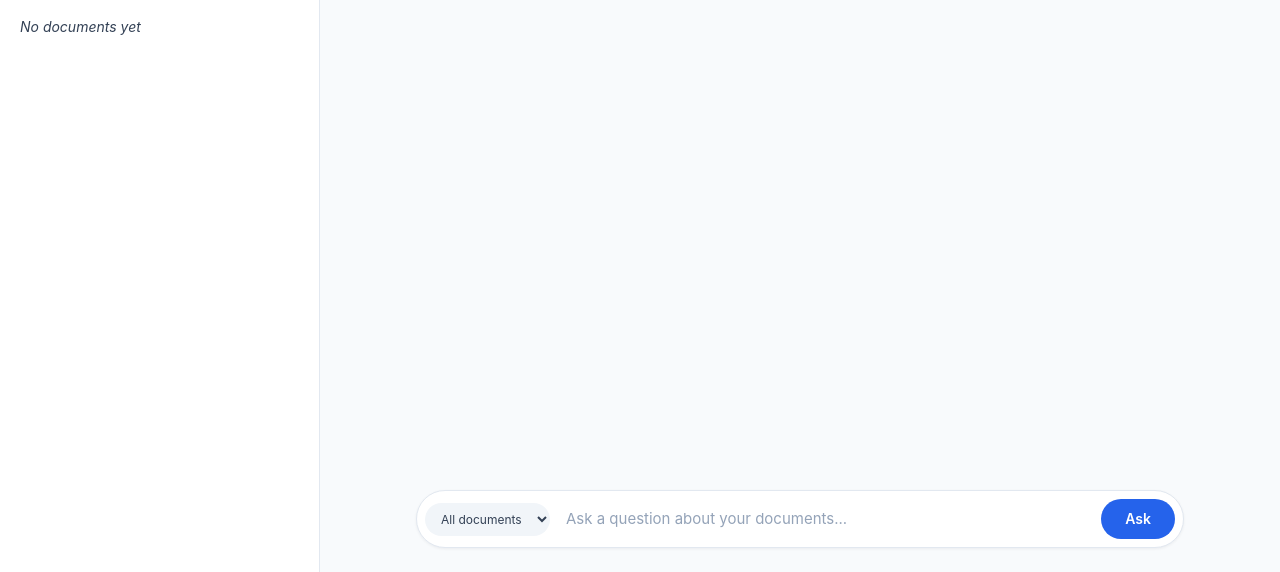
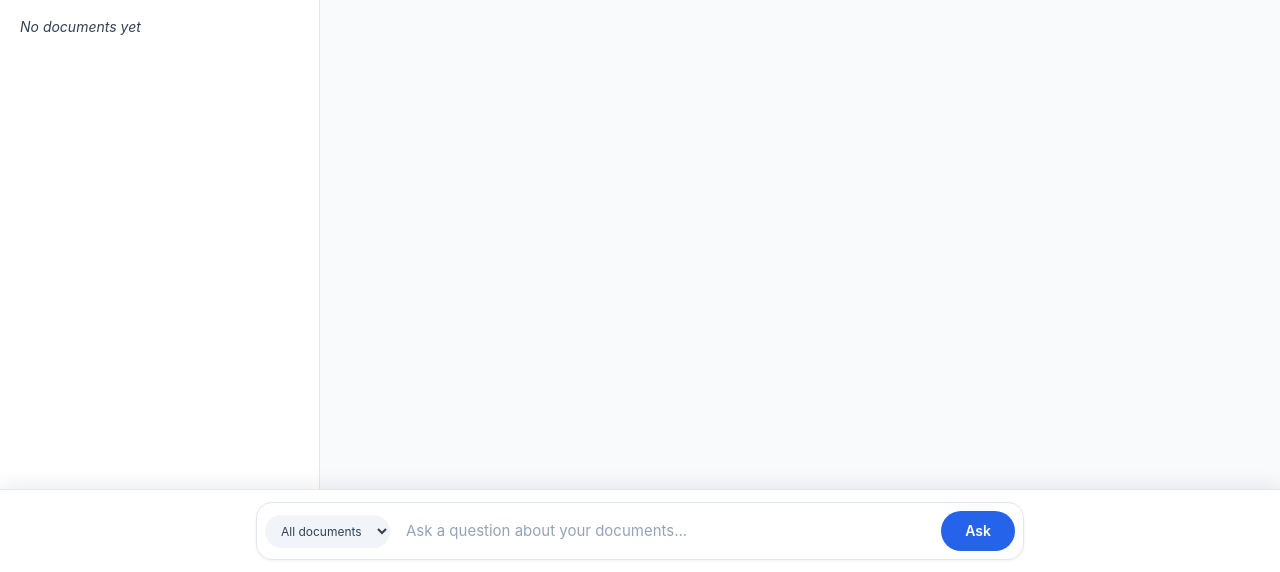
Before and after one commit to Ga-lib/Documind-RAG, a plain HTML site: page app/static/index.html in a window 1280 px wide. Shown: the part 228-800 px from the top of the page. Drawn offline with nearby package versions, Linux system fonts and the light colour scheme; no server answers.

Commit message:
Keep question composer fixed and visible on every screen (#5)

```diff
--- a/app/static/index.html
+++ b/app/static/index.html
@@ -111,6 +111,29 @@
       #docFilter { max-width: 82px; }
       #askButton { padding-inline: 10px; }
     }
+
+    /* Keep the question composer visible regardless of viewport/flex sizing. */
+    .ask-form {
+      position: fixed !important;
+      left: 0 !important;
+      right: 0 !important;
+      bottom: 0 !important;
+      z-index: 1000 !important;
+      display: block !important;
+      visibility: visible !important;
+      opacity: 1 !important;
+      padding: 12px 14px max(12px, env(safe-area-inset-bottom)) !important;
+      background: rgba(255,255,255,.98) !important;
+      border-top: 1px solid #e2e8f0 !important;
+      box-shadow: 0 -4px 18px rgba(15,23,42,.08) !important;
+      backdrop-filter: blur(12px);
+    }
+    #messages { padding-bottom: 120px !important; }
+    .ask-form-inner { width: 100%; min-height: 54px; border-radius: 16px !important; }
+    #questionInput { display: block !important; visibility: visible !important; opacity: 1 !important; }
+    @media (min-width: 701px) {
+      .ask-form-inner { max-width: 760px; }
+    }
   </style>
 </head>
 <body class="bg-void text-slate-900 min-h-screen overflow-hidden">
```
